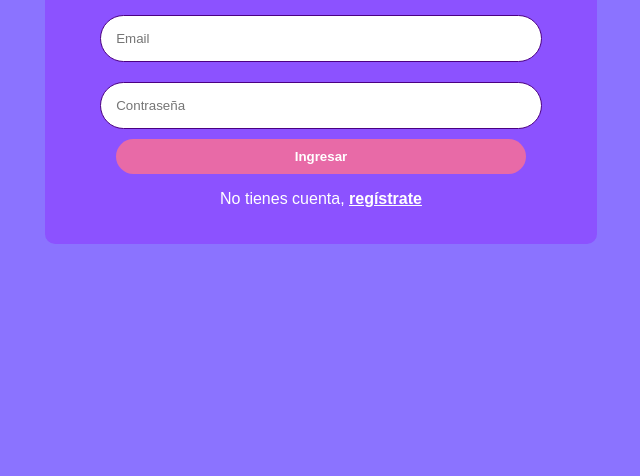
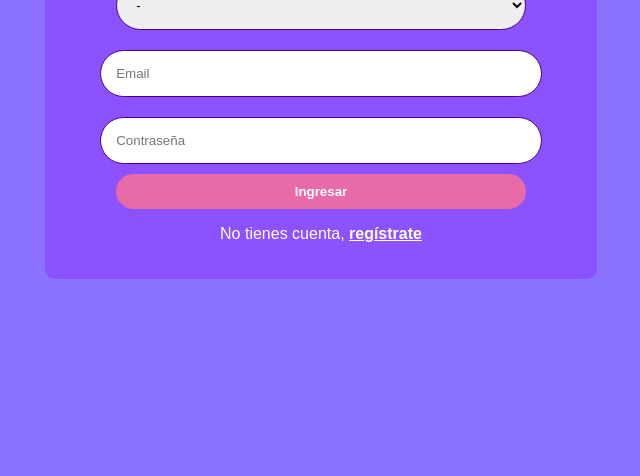
Before and after one commit to ChiaraUsa/LadyLock, a plain HTML site: page appAcoso/src/main/resources/static/login.html in a window 1280 px wide. Shown: the part 324-800 px from the top of the page, without its empty margins (319-959 px from the left). Drawn offline with nearby package versions, Linux system fonts and the light colour scheme; files whose address does not match are found by name.

Commit message:
Elección de rol en inicio de sesión

```diff
--- a/appAcoso/src/main/resources/static/css/estilo.css
+++ b/appAcoso/src/main/resources/static/css/estilo.css
@@ -43,6 +43,14 @@ input[type="password"] {
     border: 1px solid #4B0082;
 }
 
+.option{
+    width: 80%;
+    padding: 15px;
+    margin: 10px 0;
+    border-radius: 40px;
+    border: 1px solid #4B0082;
+}
+
 h1 {
     color: white;
     font-weight: bold;
--- a/appAcoso/src/main/resources/static/login.html
+++ b/appAcoso/src/main/resources/static/login.html
@@ -6,11 +6,18 @@
     <title>Inicio de Sesión</title>
     <script src="https://cdnjs.cloudflare.com/ajax/libs/js-cookie/2.2.1/js.cookie.min.js"></script>
     <script src="https://code.jquery.com/jquery-3.6.0.min.js"></script>
-    <link rel="stylesheet" href="/css/estilo.css">
+    <link rel="stylesheet" href="css/estilo.css">
 </head>
 <body>
     <div class="container">
         <h1>Welcome to LadyLock</h1>
+
+        <select id="txtRol" class="option">
+            <option value="vacio">-</option>
+            <option value="usuario">Usuario</option>
+            <option value="empresa">Empresa</option>
+        </select>
+
         <input type="text" id="txtEmail" placeholder="Email">
         <input type="password" id="txtContraseña" placeholder="Contraseña">
         <button type="button" onclick="iniciarSesion()">Ingresar</button>
```
